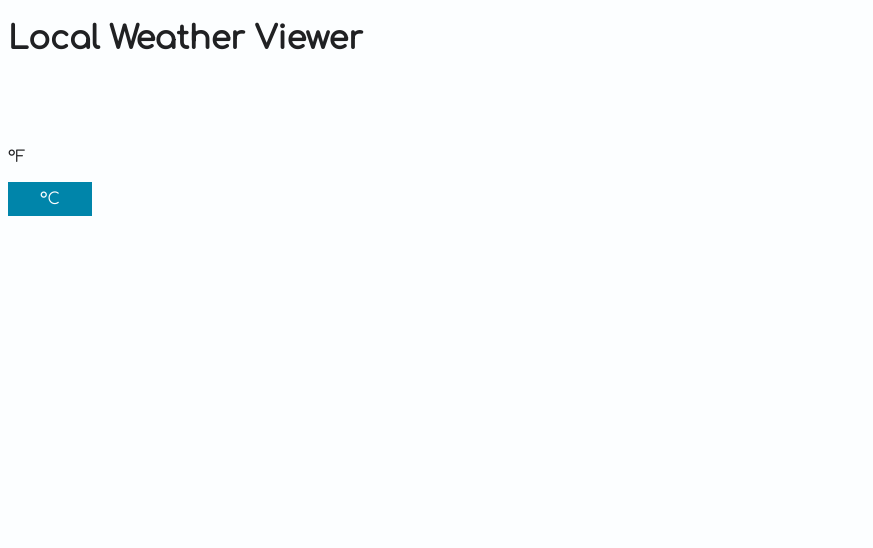
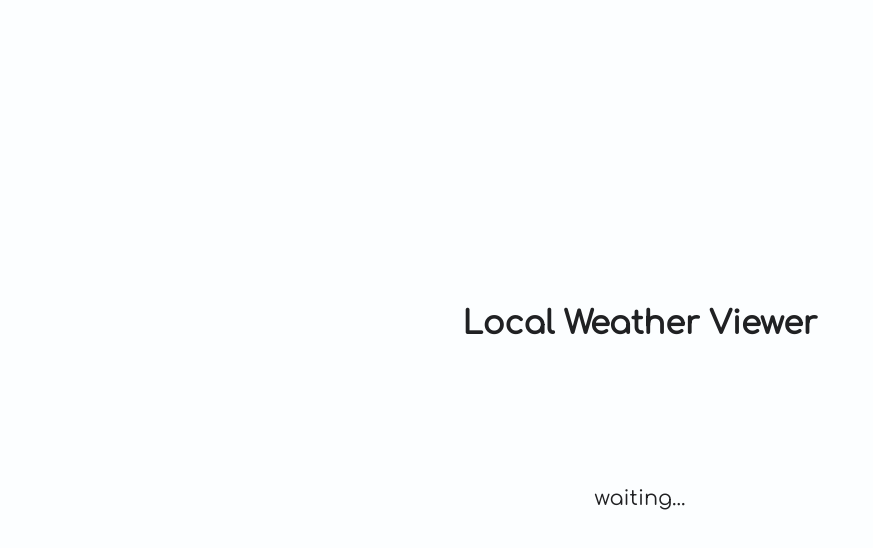
Before and after one commit to amanfojnr/local-weather-viewer, a plain HTML site: page index.html in a window 1280 px wide. Shown: the whole page, without its empty margins (0-873 px from the left). Drawn offline with nearby package versions, Linux system fonts and the light colour scheme.

Commit message:
passed all user stories

```diff
--- a/app.js
+++ b/app.js
@@ -8,13 +8,12 @@ $("document").ready(() => {
     const $status = $("#status");
     const $location = $("#location");
     const $tempButton = $(".cmn-toggle");
+    const $tempIcon = $("#tempIcon");
     const _APIkey = "0d00e4ff66989b59245eec9142f1ec29";
 
 
 
     getLocation(showWeather);
-
-
 
 
 
@@ -29,7 +28,7 @@ $("document").ready(() => {
                   {"enableHighAccuracy":true});
         }
         else {
-            console.log("geolocation is not available, sorry.")
+            alert("geolocation is not available for your device, sorry.")
         }
     }
 
@@ -53,15 +52,15 @@ $("document").ready(() => {
                     console.log(data);
 
                     $tempUnit.text(data.currently.temperature);
+                    $tempIcon.html("&deg;F");
                     $status.text(data.currently.summary);
                     $location.text(data.timezone);
 
-                    console.log(data.currently.icon);
-
                     // create weather icon
 
-                    const skycon = new Skycons({"color":"#0085aa"});
-                    let iconType = data.currently.icon.replace("-", "_").toUpperCase();
+                    const skycon = new Skycons({"color":"#0085aa", "resizeClear":true});
+                    let iconType = data.currently.icon.replace(/-/g, "_").toUpperCase();
+                    console.log(iconType);
                     skycon.add("icon", Skycons[iconType] || Skycons['DEFAULT']);
                     skycon.play();
 
@@ -70,16 +69,19 @@ $("document").ready(() => {
                     const tempUnitFahrenheit = $tempUnit.text();
                     const tempUnitCelsius = convertToCelsius($tempUnit.text());
 
+                    $(".switch").show();
+
                     $tempButton.on("click", () => {
                         if (!$tempButton.is(":checked")) {
                             $tempUnit.text(tempUnitFahrenheit);
+                             $tempIcon.html("&deg;F");
                         }
                         else {
                             $tempUnit.text(tempUnitCelsius);
+                             $tempIcon.html("&deg;C");
+
                         }
-
     });
-
 
                 }
 
--- a/index.html
+++ b/index.html
@@ -1,24 +1,32 @@
 <!DOCTYPE html>
 <html>
     <head>
+        <meta name="viewport" content="width=device-width initial-scale=1">
+        <meta name="author" content="Kenneth Amanfo Junior">
+        <meta name="description" content="an app that displays current weather based on locaion.">
         <title>local weather viewer</title>
         <link rel="stylesheet" href="main.css">
     </head>
 
     <body>
-        <div class="app-window">
-            <h1>Local Weather Viewer</h1>
-        <div class="info-box">
-            <canvas id="icon" width="50" height="50"></canvas>
-            <p id="tempUnit"></p>&deg;F
+        <div class="appWindow">
+        <div class="infoBox">
+             <h1>Local Weather Viewer</h1>
+            <canvas id="icon"></canvas>
+            <div class="textInfo">
+           <div class="tempInfo">
+            <p id="tempUnit"></p><p id="tempIcon"></p>
+            </div>
             <p id="location"></p>
-            <p id="status"></p>
+            <p id="status">waiting...</p>
+            </div>
+
+                 <!-- switch -->
+            <div class="switch">
+                <input id="cmn-toggle-7" class="cmn-toggle cmn-toggle-f-c" type="checkbox">
+                <label for="cmn-toggle-7" data-on="&deg;F" data-off="&deg;C"></label>
+             </div>
         </div>
-        <!-- swithc -->
-      <div class="switch">
-        <input id="cmn-toggle-7" class="cmn-toggle cmn-toggle-f-c" type="checkbox">
-        <label for="cmn-toggle-7" data-on="&deg;F" data-off="&deg;C"></label>
-       </div>
                 </div>
 
 
--- a/main.css
+++ b/main.css
@@ -1,10 +1,52 @@
 @import url('https://fonts.googleapis.com/css?family=Comfortaa');
+
+
+html {
+    height: 100%;
+
+}
 
 body {
     background: #fcfeff;
     color: #202123;
     font-family: 'Comfortaa', cursive;
+    height: 100%;
 }
+
+.appWindow {
+    height: 100%;
+    display: flex;
+}
+
+
+.infoBox {
+    text-align: center;
+    margin: auto;
+}
+
+.infoBox h1 {
+    font-size: 2em;
+}
+
+
+.infoBox p {
+    font-size: 1.3em;
+}
+
+
+
+canvas#icon {
+    max-height: 200px;
+    max-width: 200px;
+
+}
+
+
+.switch {
+    display: none;
+    margin: auto;
+}
+
 
 /* toggle button */
 .cmn-toggle {
```
